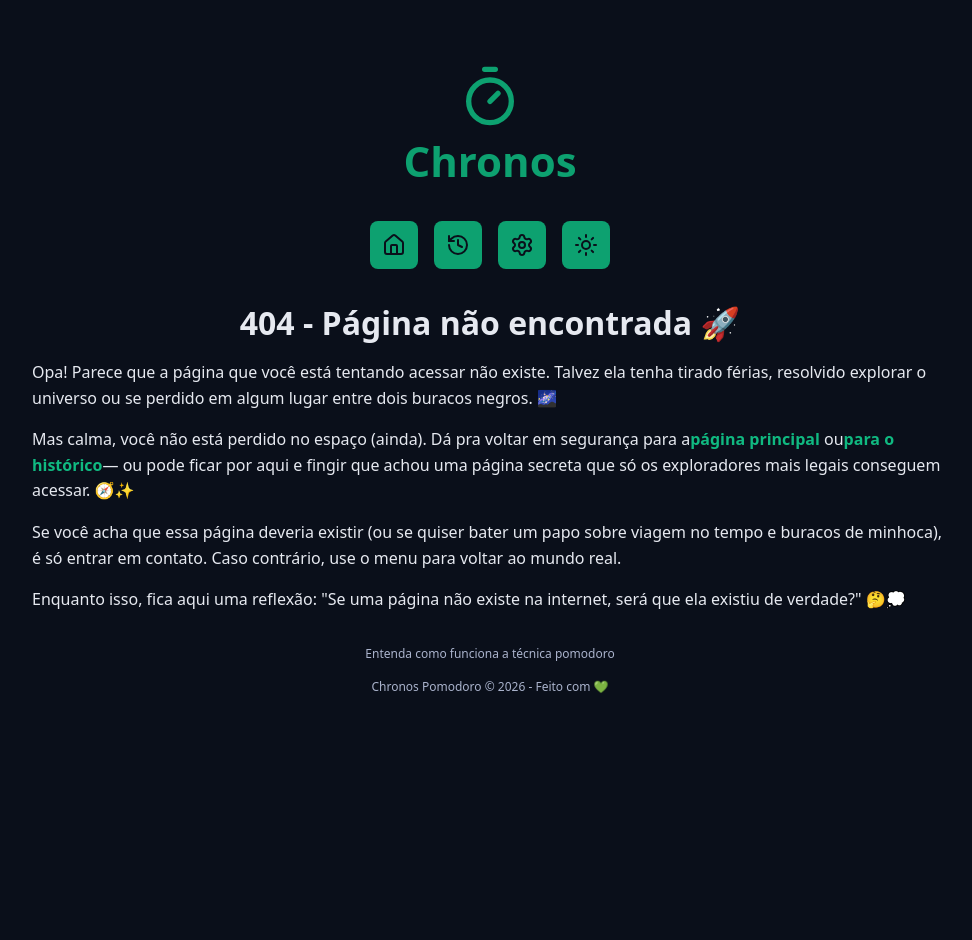
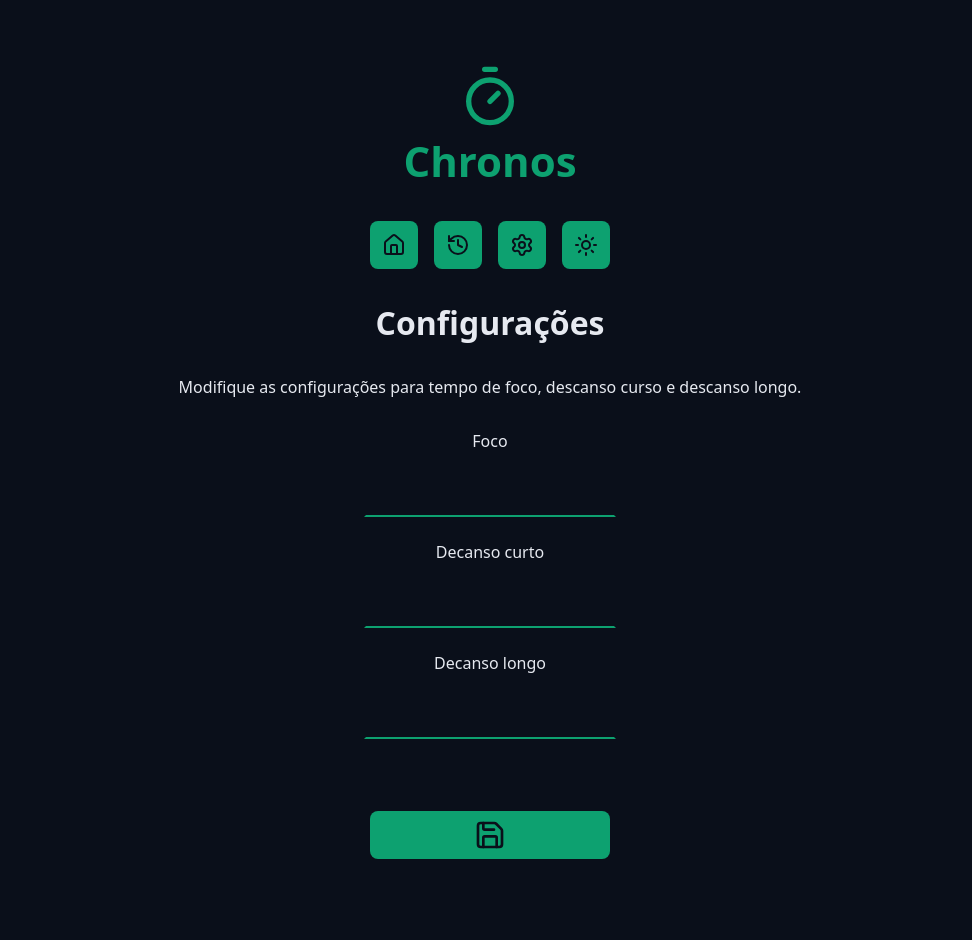
Before and after one commit to FelipeConsorte2001/chronos-pomodoro, a React (Vite) app: page /settings in a window 1280 px wide. Shown: the top 940 px of the page, without its empty margins (150-1122 px from the left). Before the commit the page ends 800 px from the top, so only its background shows below. Built offline with nearby package versions, Linux system fonts and the light colour scheme.

Commit message:
feat: create settings page

```diff
--- /dev/null
+++ b/src/pages/Settings/index.tsx
@@ -0,0 +1,50 @@
+import { SaveIcon } from "lucide-react";
+import { Container } from "../../components/Container";
+import { DefaultButton } from "../../components/DefaultButton";
+import { DefaultInput } from "../../components/DefaultInput";
+import { Heading } from "../../components/Heading";
+import { MainTemplate } from "../../templates/MainTemplate";
+
+export function Settings() {
+    return (
+        <MainTemplate>
+            <Container>
+                <Heading>Configurações</Heading>
+            </Container>
+
+            <Container>
+                <p style={{ textAlign: "center" }}>
+                    Modifique as configurações para tempo de foco, descanso
+                    curso e descanso longo.
+                </p>
+            </Container>
+
+            <Container>
+                <form action='' className='form'>
+                    <div className='formRow'>
+                        <DefaultInput labelText='Foco' id='worktime' />
+                    </div>
+                    <div className='formRow'>
+                        <DefaultInput
+                            labelText='Decanso curto'
+                            id='shortBreakTime'
+                        />
+                    </div>
+                    <div className='formRow'>
+                        <DefaultInput
+                            labelText='Decanso longo'
+                            id='longBreakTime'
+                        />
+                    </div>
+                    <div className='formRow'>
+                        <DefaultButton
+                            icon={<SaveIcon />}
+                            aria-label='Salvar configurações'
+                            title='Salvar configurações'
+                        />
+                    </div>
+                </form>
+            </Container>
+        </MainTemplate>
+    );
+}
--- a/src/routers/MainRouter/index.tsx
+++ b/src/routers/MainRouter/index.tsx
@@ -4,6 +4,7 @@
 import { History } from "../../pages/History";
 import { Home } from "../../pages/Home";
 import { NotFound } from "../../pages/NotFound";
+import { Settings } from "../../pages/Settings";
 
 function ScrollToTop() {
     const { pathname } = useLocation();
@@ -19,7 +20,8 @@
             <Routes>
                 <Route path='/' element={<Home />} />
                 <Route path='/history' element={<History />} />
-                <Route path='/about-pomodoro/' element={<AboutPomodoro />} />
+                <Route path='/settings' element={<Settings />} />
+                <Route path='/about-pomodoro' element={<AboutPomodoro />} />
                 <Route path='*' element={<NotFound />} />
             </Routes>
             <ScrollToTop />
```
